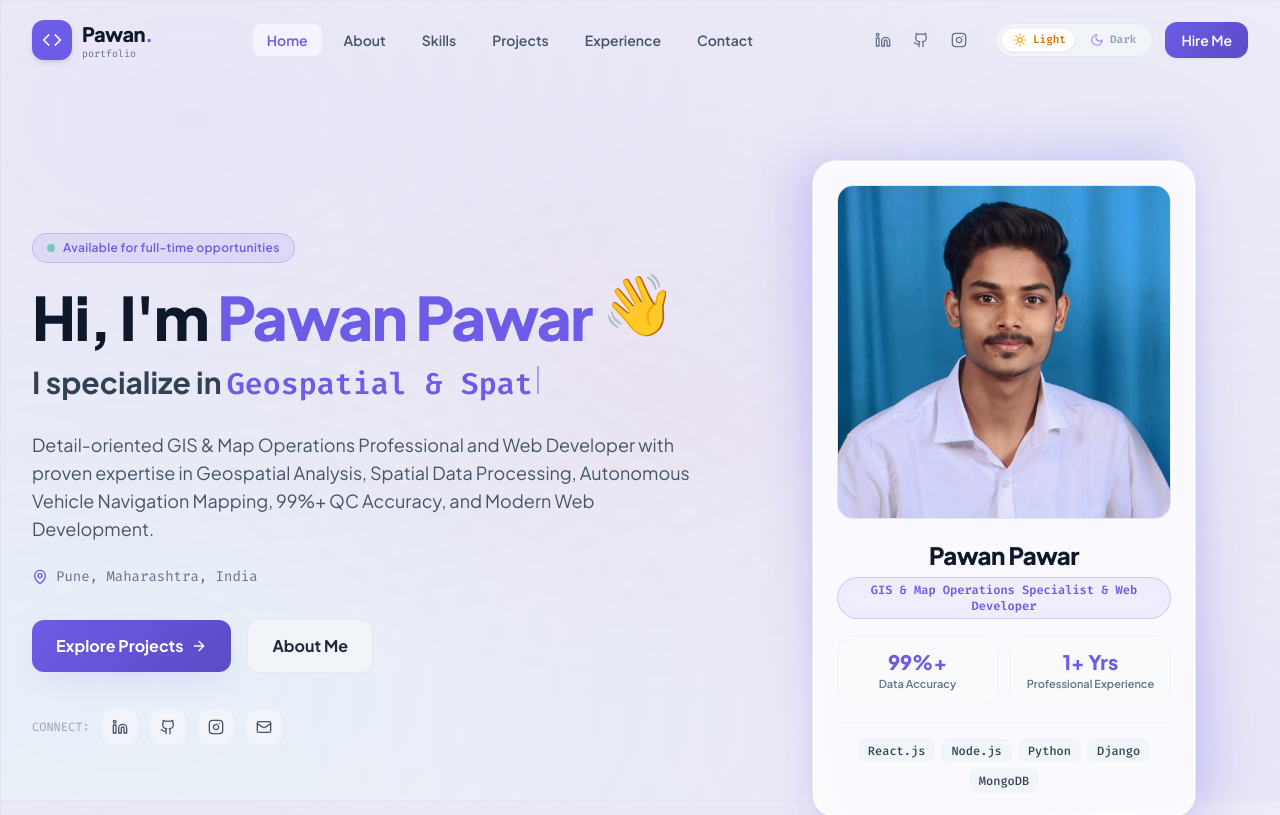
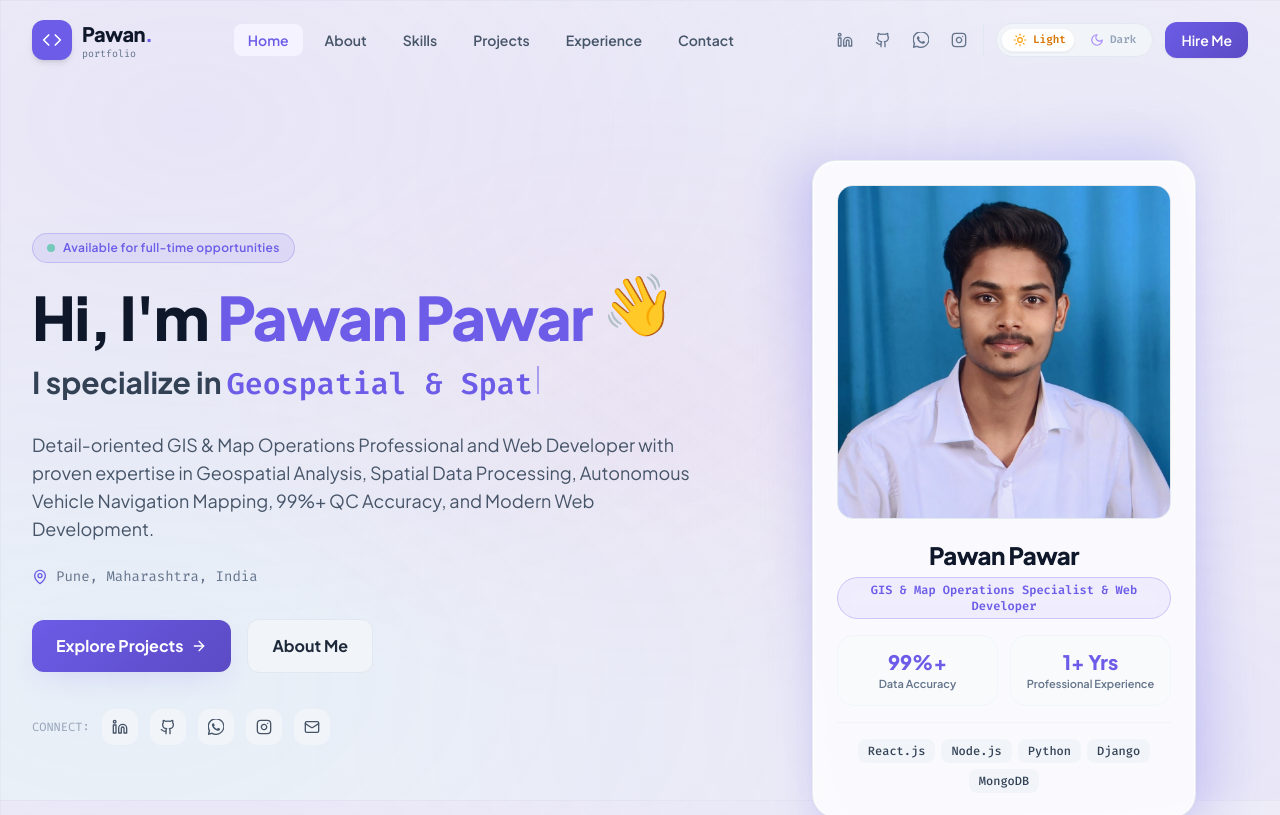
Before and after one commit to PawanPawar03/portfolio, a React (Vite) app: page / in a window 1280 px wide. Shown: the top 815 px of the page. Built offline with nearby package versions, Linux system fonts and the light colour scheme.

Commit message:
Add direct WhatsApp chat button with pre-filled message Hii Pawan

```diff
--- /dev/null
+++ b/src/components/common/WhatsAppIcon.jsx
@@ -0,0 +1,13 @@
+import React from 'react';
+
+export const WhatsAppIcon = ({ className = "w-5 h-5", ...props }) => (
+  <svg
+    viewBox="0 0 24 24"
+    className={className}
+    fill="currentColor"
+    aria-hidden="true"
+    {...props}
+  >
+    <path d="M17.472 14.382c-.301-.15-1.782-.88-2.059-.98-.276-.101-.477-.15-.678.15-.2.3-.777.98-.953 1.18-.175.2-.351.226-.652.076-.301-.15-1.272-.469-2.424-1.497-.896-.799-1.501-1.787-1.677-2.088-.176-.301-.019-.464.132-.614.136-.135.301-.351.452-.527.15-.176.2-.301.301-.502.101-.201.05-.377-.025-.527-.076-.151-.678-1.634-.929-2.236-.244-.588-.493-.508-.678-.518-.175-.01-.376-.01-.577-.01-.201 0-.527.075-.803.376s-1.054 1.03-1.054 2.51c0 1.48 1.08 2.91 1.23 3.111.151.201 2.124 3.243 5.147 4.549.719.311 1.28.497 1.718.636.722.23 1.378.197 1.898.12.579-.086 1.782-.729 2.033-1.433.251-.703.251-1.306.176-1.433-.076-.125-.276-.201-.577-.351zm-5.467 7.618h-.005c-1.897 0-3.758-.511-5.385-1.477l-.386-.229-4.004 1.05 1.069-3.904-.251-.4c-1.061-1.688-1.621-3.642-1.621-5.64 0-5.901 4.801-10.702 10.707-10.702 2.859 0 5.547 1.113 7.568 3.134 2.021 2.021 3.133 4.709 3.133 7.568 0 5.903-4.802 10.7-10.706 10.7zm8.988-19.688c-2.401-2.336-5.594-3.628-8.988-3.628-6.999 0-12.695 5.696-12.695 12.695 0 2.237.584 4.423 1.694 6.347l-1.8 6.578 6.729-1.765c1.854 1.011 3.945 1.545 6.072 1.545h.005c6.998 0 12.695-5.696 12.695-12.695 0-3.394-1.322-6.586-3.712-8.977z" />
+  </svg>
+);
--- a/src/components/contact/Contact.jsx
+++ b/src/components/contact/Contact.jsx
@@ -17,6 +17,7 @@ import {
   MessageSquare
 } from 'lucide-react';
 import { portfolioData } from '../../data/portfolioData';
+import { WhatsAppIcon } from '../common/WhatsAppIcon';
 
 export const Contact = () => {
   const { personal } = portfolioData;
@@ -172,6 +173,26 @@ export const Contact = () => {
                   </div>
                 )}
 
+                {personal.socialLinks.whatsapp && (
+                  <div className="flex items-center space-x-3 text-sm text-slate-600 dark:text-slate-300">
+                    <div className="w-9 h-9 rounded-xl bg-emerald-50 dark:bg-emerald-500/10 text-emerald-600 dark:text-emerald-400 flex items-center justify-center shrink-0">
+                      <WhatsAppIcon className="w-4 h-4" />
+                    </div>
+                    <div>
+                      <span className="text-xs text-slate-400 block font-mono">WhatsApp</span>
+                      <a
+                        href={personal.socialLinks.whatsapp}
+                        target="_blank"
+                        rel="noopener noreferrer"
+                        className="font-semibold text-emerald-600 dark:text-emerald-400 hover:underline flex items-center space-x-1"
+                      >
+                        <span>Chat on WhatsApp</span>
+                        <span className="text-xs font-normal text-slate-400 dark:text-slate-500">(Direct message)</span>
+                      </a>
+                    </div>
+                  </div>
+                )}
+
                 <div className="flex items-center space-x-3 text-sm text-slate-600 dark:text-slate-300">
                   <div className="w-9 h-9 rounded-xl bg-primary-50 dark:bg-primary-500/10 text-primary-500 flex items-center justify-center shrink-0">
                     <MapPin className="w-4 h-4" />
@@ -204,6 +225,7 @@ export const Contact = () => {
                     target="_blank"
                     rel="noopener noreferrer"
                     className="p-2.5 rounded-xl bg-slate-100 dark:bg-slate-800 text-slate-600 dark:text-slate-300 hover:text-primary-500 hover:bg-primary-50 dark:hover:bg-primary-500/10 transition-colors"
+                    aria-label="LinkedIn"
                   >
                     <Linkedin className="w-5 h-5" />
                   </a>
@@ -212,15 +234,29 @@ export const Contact = () => {
                     target="_blank"
                     rel="noopener noreferrer"
                     className="p-2.5 rounded-xl bg-slate-100 dark:bg-slate-800 text-slate-600 dark:text-slate-300 hover:text-primary-500 hover:bg-primary-50 dark:hover:bg-primary-500/10 transition-colors"
+                    aria-label="GitHub"
                   >
                     <Github className="w-5 h-5" />
                   </a>
+                  {personal.socialLinks.whatsapp && (
+                    <a
+                      href={personal.socialLinks.whatsapp}
+                      target="_blank"
+                      rel="noopener noreferrer"
+                      className="p-2.5 rounded-xl bg-slate-100 dark:bg-slate-800 text-slate-600 dark:text-slate-300 hover:text-emerald-500 hover:bg-emerald-50 dark:hover:bg-emerald-500/10 transition-colors"
+                      aria-label="WhatsApp"
+                      title="Chat on WhatsApp (Hii Pawan)"
+                    >
+                      <WhatsAppIcon className="w-5 h-5" />
+                    </a>
+                  )}
                   {personal.socialLinks.instagram && (
                     <a
                       href={personal.socialLinks.instagram}
                       target="_blank"
                       rel="noopener noreferrer"
                       className="p-2.5 rounded-xl bg-slate-100 dark:bg-slate-800 text-slate-600 dark:text-slate-300 hover:text-primary-500 hover:bg-primary-50 dark:hover:bg-primary-500/10 transition-colors"
+                      aria-label="Instagram"
                     >
                       <Instagram className="w-5 h-5" />
                     </a>
--- a/src/components/hero/Hero.jsx
+++ b/src/components/hero/Hero.jsx
@@ -16,6 +16,7 @@ import {
 } from 'lucide-react';
 import { portfolioData } from '../../data/portfolioData';
 import profileImg from '../../assets/profile.jpg';
+import { WhatsAppIcon } from '../common/WhatsAppIcon';
 
 export const Hero = () => {
   const { personal } = portfolioData;
@@ -136,6 +137,18 @@ export const Hero = () => {
               >
                 <Github className="w-4 h-4" />
               </a>
+              {personal.socialLinks.whatsapp && (
+                <a
+                  href={personal.socialLinks.whatsapp}
+                  target="_blank"
+                  rel="noopener noreferrer"
+                  className="p-2.5 rounded-xl bg-slate-100 dark:bg-slate-800 text-slate-600 dark:text-slate-300 hover:text-emerald-500 dark:hover:text-emerald-400 hover:bg-emerald-50 dark:hover:bg-emerald-500/10 transition-colors"
+                  aria-label="WhatsApp"
+                  title="Chat on WhatsApp (Hii Pawan)"
+                >
+                  <WhatsAppIcon className="w-4 h-4" />
+                </a>
+              )}
               {personal.socialLinks.instagram && (
                 <a
                   href={personal.socialLinks.instagram}
--- a/src/components/layout/Footer.jsx
+++ b/src/components/layout/Footer.jsx
@@ -1,6 +1,7 @@
 import React from 'react';
 import { Code, ArrowUp, Github, Linkedin, Instagram, Mail, Heart } from 'lucide-react';
 import { portfolioData } from '../../data/portfolioData';
+import { WhatsAppIcon } from '../common/WhatsAppIcon';
 
 export const Footer = () => {
   const { personal } = portfolioData;
@@ -48,6 +49,18 @@ export const Footer = () => {
               >
                 <Github className="w-4 h-4" />
               </a>
+              {personal.socialLinks.whatsapp && (
+                <a
+                  href={personal.socialLinks.whatsapp}
+                  target="_blank"
+                  rel="noopener noreferrer"
+                  className="p-2.5 rounded-xl bg-slate-800 text-slate-400 hover:text-white hover:bg-emerald-500 transition-colors"
+                  aria-label="WhatsApp"
+                  title="Chat on WhatsApp (Hii Pawan)"
+                >
+                  <WhatsAppIcon className="w-4 h-4" />
+                </a>
+              )}
               {personal.socialLinks.instagram && (
                 <a
                   href={personal.socialLinks.instagram}
--- a/src/components/layout/Navbar.jsx
+++ b/src/components/layout/Navbar.jsx
@@ -3,6 +3,7 @@ import { motion, AnimatePresence } from 'framer-motion';
 import { Menu, X, Sun, Moon, Github, Linkedin, Instagram, Mail, Code, Terminal } from 'lucide-react';
 import { useTheme } from '../../context/ThemeContext';
 import { portfolioData } from '../../data/portfolioData';
+import { WhatsAppIcon } from '../common/WhatsAppIcon';
 
 export const Navbar = () => {
   const { theme, toggleTheme } = useTheme();
@@ -116,6 +117,18 @@ export const Navbar = () => {
               >
                 <Github className="w-4 h-4" />
               </a>
+              {personal.socialLinks.whatsapp && (
+                <a
+                  href={personal.socialLinks.whatsapp}
+                  target="_blank"
+                  rel="noopener noreferrer"
+                  aria-label="WhatsApp"
+                  title="Chat on WhatsApp (Hii Pawan)"
+                  className="p-2 rounded-lg text-slate-500 dark:text-slate-400 hover:text-emerald-500 dark:hover:text-emerald-400 hover:bg-emerald-50 dark:hover:bg-emerald-500/10 transition-colors"
+                >
+                  <WhatsAppIcon className="w-4 h-4" />
+                </a>
+              )}
               {personal.socialLinks.instagram && (
                 <a
                   href={personal.socialLinks.instagram}
@@ -237,15 +250,29 @@ export const Navbar = () => {
                   target="_blank"
                   rel="noopener noreferrer"
                   className="p-2 text-slate-600 dark:text-slate-300 hover:text-primary-500"
+                  aria-label="GitHub"
                 >
                   <Github className="w-5 h-5" />
                 </a>
+                {personal.socialLinks.whatsapp && (
+                  <a
+                    href={personal.socialLinks.whatsapp}
+                    target="_blank"
+                    rel="noopener noreferrer"
+                    className="p-2 text-slate-600 dark:text-slate-300 hover:text-emerald-500"
+                    aria-label="WhatsApp"
+                    title="Chat on WhatsApp (Hii Pawan)"
+                  >
+                    <WhatsAppIcon className="w-5 h-5" />
+                  </a>
+                )}
                 {personal.socialLinks.instagram && (
                   <a
                     href={personal.socialLinks.instagram}
                     target="_blank"
                     rel="noopener noreferrer"
                     className="p-2 text-slate-600 dark:text-slate-300 hover:text-primary-500"
+                    aria-label="Instagram"
                   >
                     <Instagram className="w-5 h-5" />
                   </a>
--- a/src/data/portfolioData.js
+++ b/src/data/portfolioData.js
@@ -14,6 +14,7 @@ export const portfolioData = {
     socialLinks: {
       github: "https://github.com/PawanPawar03",
       linkedin: "https://www.linkedin.com/in/pawan-pawar-aaa19a244",
+      whatsapp: "https://wa.me/919561547711?text=Hii%20Pawan",
       instagram: "https://www.instagram.com/pawan_pawar_1?igsh=OWwybnBkZ3QxYnZu",
       twitter: "https://github.com/PawanPawar03",
     },
```
Also changed, not shown: 5 other files (tests, documents, lock files or other folders).
